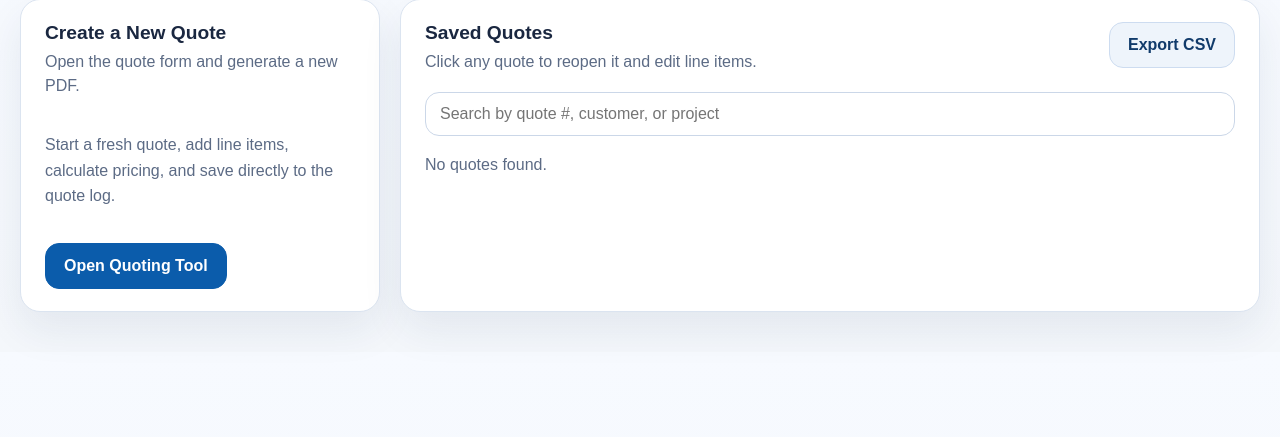
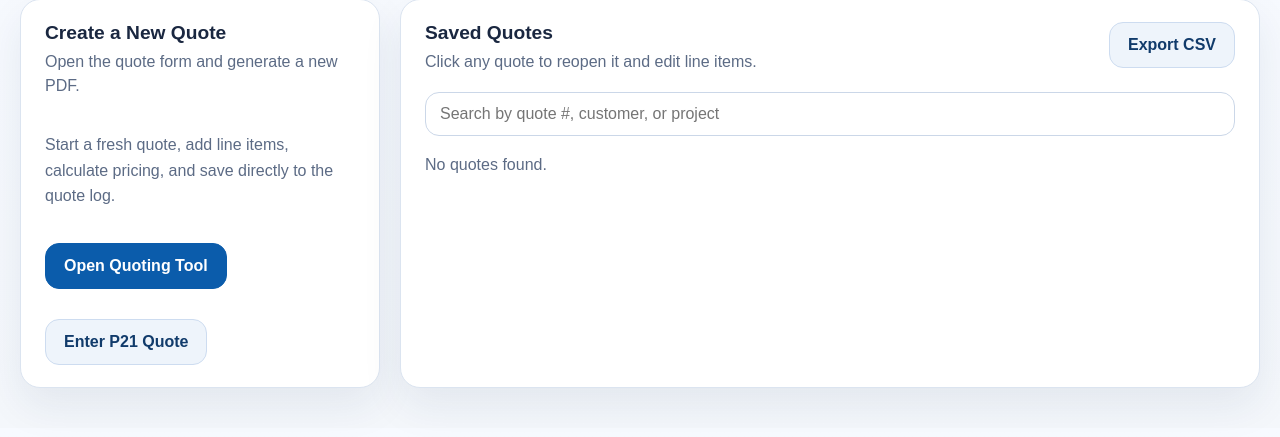
Before and after one commit to abel-reji/quote-tool, a Flask app: page / in a window 1280 px wide. Shown: the part 129-566 px from the top of the page. Run offline with Flask 3, Linux system fonts and the light colour scheme; data that the repository does not hold is empty.

Commit message:
Add P21 quote entry flow

```diff
--- a/app.py
+++ b/app.py
@@ -3,6 +3,7 @@ from werkzeug.utils import secure_filename
 from flask_sqlalchemy import SQLAlchemy
 from pathlib import Path
 from datetime import datetime
+from sqlalchemy import text
 import json
 import csv
 import re
@@ -127,6 +128,7 @@ db = SQLAlchemy(app)
 class Quote(db.Model):
     id = db.Column(db.Integer, primary_key=True)
     quote_number = db.Column(db.String(50), unique=True, nullable=False)
+    entry_type = db.Column(db.String(20), default="app")
     branch_id = db.Column(db.String(50))
     date_created = db.Column(db.String(50))
     customer = db.Column(db.String(255))
@@ -142,6 +144,7 @@ class Quote(db.Model):
     def to_dict(self):
         return {
             "quote_number": self.quote_number,
+            "entry_type": self.entry_type or "app",
             "branch_id": self.branch_id,
             "date_created": self.date_created,
             "customer": self.customer,
@@ -291,10 +294,28 @@ def validate_quote_number(value: str) -> tuple[str | None, str | None]:
     if len(quote_number) > 50:
         return None, "Quote number must be 50 characters or fewer."
 
-    if not re.fullmatch(r"[A-Za-z0-9-]+", quote_number):
-        return None, "Quote number can only contain letters, numbers, and hyphens."
+    if not re.fullmatch(r"[A-Za-z0-9._/-]+", quote_number):
+        return None, "Quote number can only contain letters, numbers, hyphens, underscores, periods, and slashes."
 
     return quote_number, None
+
+
+def validate_date_created(value: str) -> tuple[str | None, str | None]:
+    date_created = str(value or "").strip()
+
+    if not date_created:
+        return None, "Date created is required."
+
+    try:
+        parsed = datetime.strptime(date_created, "%Y-%m-%d")
+    except ValueError:
+        return None, "Date created must be a valid date in YYYY-MM-DD format."
+
+    return parsed.strftime("%Y-%m-%d"), None
+
+
+def normalize_entry_type(value: str | None) -> str:
+    return "p21" if str(value or "").strip().lower() == "p21" else "app"
 
 
 @app.route("/")
@@ -305,7 +326,13 @@ def landing_page():
 @app.route("/quote-tool")
 def quote_tool():
     settings = load_settings()
-    return render_template("index.html", edit_mode=False, quote=None, settings=settings)
+    return render_template("index.html", edit_mode=False, quote=None, settings=settings, entry_mode="app")
+
+
+@app.route("/p21-quote")
+def p21_quote_tool():
+    settings = load_settings()
+    return render_template("index.html", edit_mode=False, quote=None, settings=settings, entry_mode="p21")
 
 
 @app.route("/quotes/<quote_number>/edit")
@@ -315,7 +342,7 @@ def edit_quote_page(quote_number):
         return f"Quote file not found: {quote_number}", 404
 
     settings = load_settings()
-    return render_template("index.html", edit_mode=True, quote=quote, settings=settings)
+    return render_template("index.html", edit_mode=True, quote=quote, settings=settings, entry_mode=quote.get("entry_type", "app"))
 
 
 @app.route("/settings")
@@ -474,6 +501,7 @@ def delete_quote_data(quote_number: str):
 def build_quote_payload(data: dict, existing_quote_number: str | None = None) -> tuple[dict | None, str | None]:
     settings = load_settings()
 
+    entry_type = normalize_entry_type(data.get("entry_type"))
     branch_id = str(data.get("branch_id", "")).strip()
     customer = str(data.get("customer", "")).strip()
     customer_contact = str(data.get("customer_contact", "")).strip()
@@ -511,6 +539,7 @@ def build_quote_payload(data: dict, existing_quote_number: str | None = None) ->
         if not existing_quote_obj:
             return None, f"Quote not found: {existing_quote_number}"
 
+        entry_type = normalize_entry_type(data.get("entry_type", existing_quote_obj.entry_type or "app"))
         requested_quote_number = data.get("quote_number", existing_quote_number)
         quote_number, quote_number_error = validate_quote_number(requested_quote_number)
         if quote_number_error:
@@ -521,16 +550,33 @@ def build_quote_payload(data: dict, existing_quote_number: str | None = None) ->
             if conflicting_quote:
                 return None, f"Quote number already exists: {quote_number}"
 
-        date_created = existing_quote_obj.date_created or datetime.now().strftime("%Y-%m-%d")
+        requested_date_created = data.get("date_created", existing_quote_obj.date_created or datetime.now().strftime("%Y-%m-%d"))
+        date_created, date_created_error = validate_date_created(requested_date_created)
+        if date_created_error:
+            return None, date_created_error
         existing_attachments_db = [a.filename for a in existing_quote_obj.attachments]
         final_attachments = list(set(attachments_from_form).intersection(set(existing_attachments_db)))
     else:
-        quote_number = generate_quote_number(branch_id, settings)
-        date_created = datetime.now().strftime("%Y-%m-%d")
+        if entry_type == "p21":
+            quote_number, quote_number_error = validate_quote_number(data.get("quote_number"))
+            if quote_number_error:
+                return None, quote_number_error
+
+            conflicting_quote = Quote.query.filter_by(quote_number=quote_number).first()
+            if conflicting_quote:
+                return None, f"Quote number already exists: {quote_number}"
+
+            date_created, date_created_error = validate_date_created(data.get("date_created"))
+            if date_created_error:
+                return None, date_created_error
+        else:
+            quote_number = generate_quote_number(branch_id, settings)
+            date_created = datetime.now().strftime("%Y-%m-%d")
         final_attachments = []
 
     return {
         "quote_number": quote_number,
+        "entry_type": entry_type,
         "branch_id": branch_id,
         "date_created": date_created,
         "customer": customer,
@@ -773,6 +819,7 @@ def save_quote():
 
         quote_obj = Quote(
             quote_number=quote_number,
+            entry_type=quote_data.get("entry_type", "app"),
             branch_id=quote_data.get("branch_id"),
             date_created=quote_data.get("date_created"),
             customer=quote_data.get("customer"),
@@ -889,7 +936,9 @@ def update_quote(quote_number):
             quote_data["attachments"].extend(saved_files)
 
         quote_obj.quote_number = renamed_quote_number
+        quote_obj.entry_type = quote_data.get("entry_type", quote_obj.entry_type or "app")
         quote_obj.branch_id = quote_data.get("branch_id")
+        quote_obj.date_created = quote_data.get("date_created")
         quote_obj.customer = quote_data.get("customer")
         quote_obj.customer_contact = quote_data.get("customer_contact")
         quote_obj.customer_email = quote_data.get("customer_email")
@@ -992,6 +1041,15 @@ def auto_launch_browser():
 def init_db():
     with app.app_context():
         db.create_all()
+        columns = {
+            row[1]
+            for row in db.session.execute(text("PRAGMA table_info(quote)")).fetchall()
+        }
+
+        if "entry_type" not in columns:
+            db.session.execute(text("ALTER TABLE quote ADD COLUMN entry_type VARCHAR(20) DEFAULT 'app'"))
+            db.session.execute(text("UPDATE quote SET entry_type = 'app' WHERE entry_type IS NULL OR entry_type = ''"))
+            db.session.commit()
 
         # Optional migration from legacy JSON quote files
         if Quote.query.count() == 0 and QUOTES_DIR.exists():
@@ -1009,6 +1067,7 @@ def init_db():
 
                     q_obj = Quote(
                         quote_number=quote_number,
+                        entry_type=normalize_entry_type(q_data.get("entry_type")),
                         branch_id=q_data.get("branch_id"),
                         date_created=q_data.get("date_created"),
                         customer=q_data.get("customer"),
--- a/templates/landing.html
+++ b/templates/landing.html
@@ -58,6 +58,7 @@
                             Start a fresh quote, add line items, calculate pricing, and save directly to the quote log.
                         </p>
                         <a href="/quote-tool" class="primary-button">Open Quoting Tool</a>
+                        <a href="/p21-quote" class="secondary-btn button-link" style="margin-top: 0.75rem;">Enter P21 Quote</a>
                     </div>
                 </section>
 
```
Also changed, not shown: static/app.js (+26 -2 lines), templates/index.html (+29 -5 lines).
